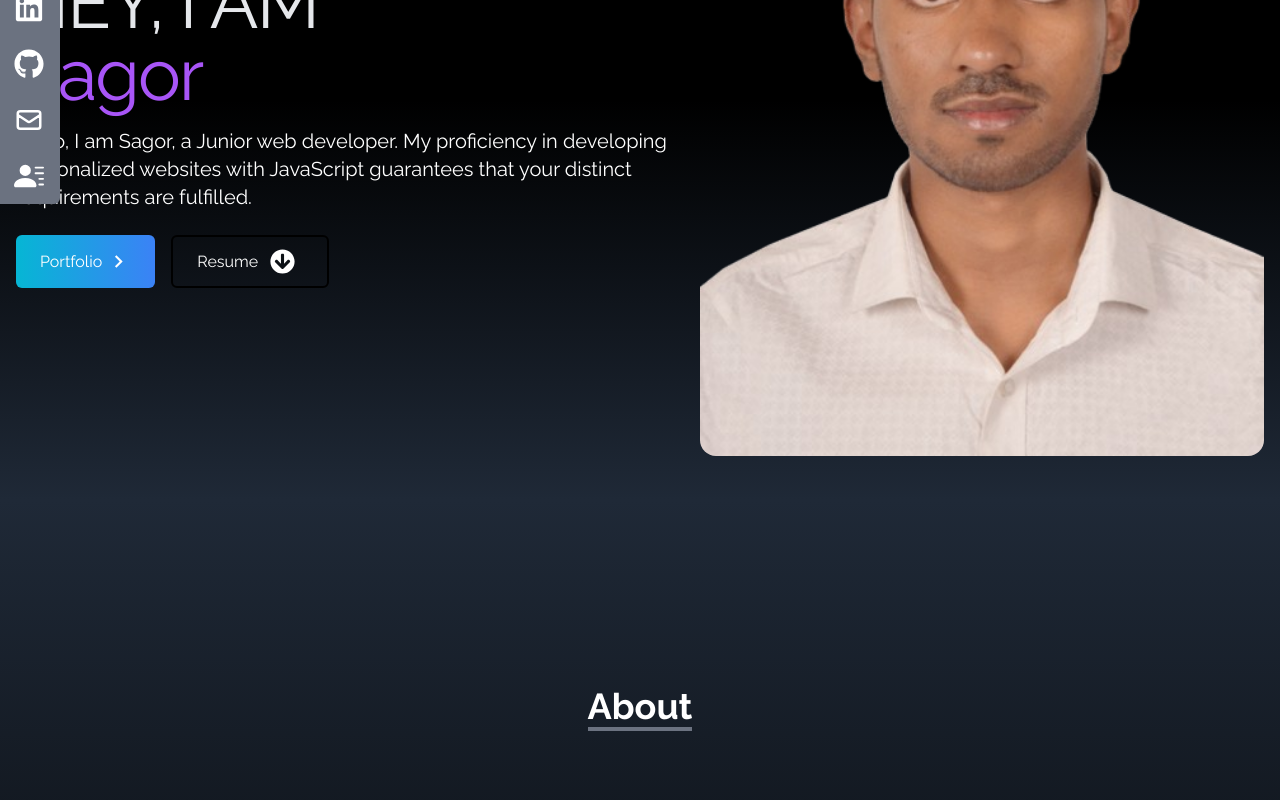
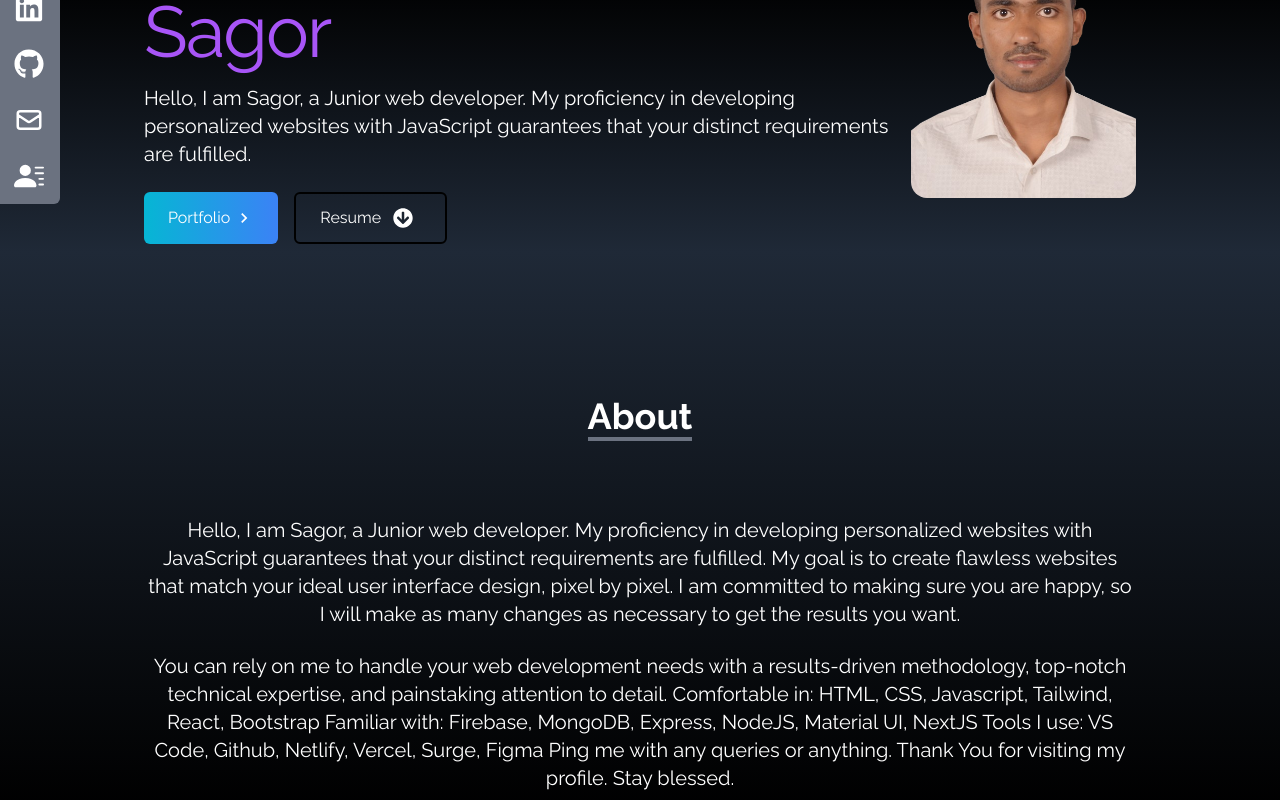
Before and after one commit to saagor16/sagorPortfolio, a React (Vite) app: page / in a window 1280 px wide. Shown: the part 300-1100 px from the top of the page. Built offline with nearby package versions, Linux system fonts and the light colour scheme.

Commit message:
all responsip done

```diff
--- a/src/App.jsx
+++ b/src/App.jsx
@@ -1,12 +1,11 @@
-import About from "./components/About";
-import Contact from "./components/Contact";
-import Experience from "./components/Experience";
-import Footer from "./components/Footer";
-import Home from "./components/Home";
-import Navbar from "./components/Navbar";
-import Portfolio from "./components/Portfolio";
-import SocialLinks from "./components/SocialLinks";
-
+import About from './components/About'
+import Contact from './components/Contact'
+import Experience from './components/Experience'
+import Footer from './components/Footer'
+import Home from './components/Home'
+import Navbar from './components/Navbar'
+import Portfolio from './components/Portfolio'
+import SocialLinks from './components/SocialLinks'
 
 function App() {
 
@@ -19,10 +18,10 @@ function App() {
      <Experience></Experience>
      <Contact></Contact>
       <Footer></Footer>
+    <SocialLinks></SocialLinks>
 
-    <SocialLinks></SocialLinks>
     </>
   )
 }
 
-export default App;
+export default App
--- a/src/components/About.jsx
+++ b/src/components/About.jsx
@@ -4,11 +4,12 @@ const About = () => {
   return (
     <div
       name="about"
-      className="w-full min-h-screen bg-gradient-to-b from-gray-800 to-black text-white flex items-center"
+      className="w-full bg-gradient-to-b from-gray-800 to-black text-white flex items-center"
     >
-      <div className="max-w-screen-lg p-4 mx-auto flex flex-col justify-center w-full h-full">
+      <div className="lg:pt-32 pt-10 mx-auto max-w-screen-lg">
+        <div className="p-4">
           <motion.div
-          className="pb-8 text-center"
+            className=" text-center"
             initial={{ opacity: 0, y: -50 }}
             animate={{ opacity: 1, y: 0 }}
             transition={{ duration: 1 }}
@@ -18,23 +19,23 @@ const About = () => {
             </p>
           </motion.div>
           <motion.p
-          className="text-lg sm:text-xl mt-10 sm:mt-20"
+            className="text-lg sm:text-xl mt-10 sm:mt-20 text-center"
             initial={{ opacity: 0, x: -100 }}
             animate={{ opacity: 1, x: 0 }}
             transition={{ duration: 1, delay: 0.5 }}
           >
             Hello, I am Sagor, a Junior web developer. My proficiency in
-          developing personalized websites with JavaScript guarantees that your
-          distinct requirements are fulfilled. My goal is to create flawless
-          websites that match your ideal user interface design, pixel by pixel.
-          I am committed to making sure you are happy, so I will make as many
-          changes as necessary to get the results you want.
+            developing personalized websites with JavaScript guarantees that
+            your distinct requirements are fulfilled. My goal is to create
+            flawless websites that match your ideal user interface design,
+            pixel by pixel. I am committed to making sure you are happy, so I
+            will make as many changes as necessary to get the results you want.
           </motion.p>
 
           <br />
 
           <motion.p
-          className="text-lg sm:text-xl"
+            className="text-lg sm:text-xl text-center"
             initial={{ opacity: 0, x: 100 }}
             animate={{ opacity: 1, x: 0 }}
             transition={{ duration: 1, delay: 1 }}
@@ -49,6 +50,7 @@ const About = () => {
           </motion.p>
         </div>
       </div>
+    </div>
   );
 };
 
--- a/src/components/Footer.jsx
+++ b/src/components/Footer.jsx
@@ -11,14 +11,14 @@ const Footer = () => {
   ];
 
   return (
-    <footer className="bg-gradient-to-b from-black to-gray-800">
-      <div className="container mx-auto py-8 px-4">
+    <footer className="bg-gradient-to-b from-black to-gray-800 py-8">
+      <div className="container mx-auto px-4">
         <h1 className="text-white text-center font-signature mb-8 text-3xl font-bold">Sagor</h1>
         <ul className="flex flex-wrap justify-center space-x-3 lg:space-x-6 mb-8">
           {links.map(({ id, link }) => (
             <li
               key={id}
-              className="lg:px-10 md:px-5 cursor-pointer capitalize font-medium text-gray-500 hover:scale-105 duration-200 relative inline-block pb-1 group hover:text-white"
+              className="px-4 md:px-5 cursor-pointer capitalize font-medium text-gray-500 hover:scale-105 duration-200 relative inline-block pb-1 group hover:text-white"
             >
               <Link to={link} smooth duration={500}>
                 {link}
@@ -27,7 +27,7 @@ const Footer = () => {
             </li>
           ))}
         </ul>
-        <div className="flex justify-center space-x-5">
+        <div className="flex justify-center lg:space-x-5 mb-8">
           <a
             href="https://github.com/saagor16"
             className="bg-gray-900 text-white text-2xl p-2.5 rounded-md inline-flex hover:bg-gray-700"
@@ -61,8 +61,8 @@ const Footer = () => {
             <FaFacebook />
           </a>
         </div>
-        <span className="block mt-10 text-gray-400 text-center text-sm">
-          Copyright © 2023. All rights are reserved
+        <span className="block text-center text-sm text-gray-400">
+          Copyright © 2023. All rights reserved.
         </span>
       </div>
     </footer>
--- a/src/components/Home.jsx
+++ b/src/components/Home.jsx
@@ -1,18 +1,19 @@
 import HeroImage from "../assets/heroImage.png";
 import { MdOutlineKeyboardArrowRight } from "react-icons/md";
 import { Link } from "react-scroll";
-import { TypeAnimation } from 'react-type-animation';
-import { motion } from 'framer-motion';
+import { TypeAnimation } from "react-type-animation";
+import { motion } from "framer-motion";
 import { FaArrowCircleDown } from "react-icons/fa";
 
 const Home = () => {
   return (
     <div
       name="home"
-      className="min-h-screen w-full bg-gradient-to-b from-black via-black to-gray-800 flex items-center"
+      className=" w-full bg-gradient-to-b from-black via-black to-gray-800"
     >
-      <div className="w-full mx-auto flex flex-col-reverse md:flex-row items-center justify-center h-full px-4 ">
-        <div className="flex flex-col justify-center h-full mt-8 md:mt-0">
+      <div className="md:pt-40 pt-28">
+        <div className="max-w-screen-lg mx-auto flex flex-col lg:flex-row items-center justify-center h-full px-4">
+          <div className="flex flex-col justify-center h-full text-center items-center lg:text-start lg:items-start">
             <TypeAnimation
               sequence={[
                 "Front-end Developer",
@@ -24,7 +25,7 @@ const Home = () => {
               ]}
               speed={50}
               repeat={Infinity}
-            className="font-bold text-gray-400 text-lg sm:text-xl md:text-3xl lg:text-5xl italic mb-4"
+              className="font-bold text-gray-400 text-xl md:text-3xl lg:text-5xl italic mb-4"
             />
 
             <motion.p
@@ -32,48 +33,50 @@ const Home = () => {
               whileInView={{ opacity: 1 }}
               viewport={{ once: true }}
               transition={{ duration: 1, delay: 0.5 }}
-            className="text-gray-200 text-3xl sm:text-4xl md:text-5xl lg:text-7xl tracking-tight mb-4"
+              className="text-gray-200 text-2xl md:text-5xl lg:text-7xl tracking-tight mb-4"
             >
               HEY, I AM <br />
               <span className="text-purple-500">Sagor</span>
             </motion.p>
-          <p className="text-white text-base sm:text-lg md:text-xl mb-4">
-            Hello, I am Sagor, a Junior web developer. My proficiency in developing personalized websites with JavaScript guarantees that your distinct requirements are fulfilled.
+            <p className="text-white text-base md:text-lg lg:text-xl">
+              Hello, I am Sagor, a Junior web developer. My proficiency in
+              developing personalized websites with JavaScript guarantees that your distinct requirements are fulfilled.
             </p>
 
-          <div className="flex flex-col md:flex-row gap-4">
+            <div className="flex flex-col md:flex-row gap-4 mt-4">
               <Link
                 to="portfolio"
                 smooth
                 duration={500}
-              className="group text-white w-fit px-6 py-3 my-2 flex items-center rounded-md bg-gradient-to-r from-cyan-500 to-blue-500 cursor-pointer"
+                className="group text-white w-fit px-4 py-2 md:px-6 md:py-3 my-2 flex items-center rounded-md bg-gradient-to-r from-cyan-500 to-blue-500 cursor-pointer text-sm md:text-base"
               >
                 Portfolio
                 <span className="group-hover:rotate-90 duration-300">
-                <MdOutlineKeyboardArrowRight size={25} className="ml-1" />
+                  <MdOutlineKeyboardArrowRight size={20} className="ml-1 md:size-25" />
                 </span>
               </Link>
               <a
-              href='/resume.pdf'
+                href="/resume.pdf"
                 target="_blank"
                 rel="noreferrer"
                 download={true}
-              className="group text-white w-fit px-6 py-3 my-2 flex items-center rounded-md hover:bg-gradient-to-r from-cyan-500 to-blue-500 cursor-pointer border-2 border-black"
+                className="group text-white w-fit px-4 py-2 md:px-6 md:py-3 my-2 flex items-center rounded-md hover:bg-gradient-to-r from-cyan-500 to-blue-500 cursor-pointer border-2 border-black text-sm md:text-base"
               >
                 Resume
                 <span className="px-2">
-                <FaArrowCircleDown size={25} className="ml-1" />
+                  <FaArrowCircleDown size={20} className="ml-1 md:size-25" />
                 </span>
               </a>
             </div>
           </div>
 
-        <div className="flex justify-center md:justify-end w-full mb-8 md:mb-0">
+          <div className="flex justify-center mt-8 lg:mt-0">
             <img
               src={HeroImage}
               alt="my profile"
-            className="rounded-2xl w-2/3 sm:w-1/2 md:w-full"
+              className="rounded-2xl w-5/6 sm:w-2/3 lg:w-full"
             />
+          </div>
         </div>
       </div>
     </div>
--- a/src/components/Navbar.jsx
+++ b/src/components/Navbar.jsx
@@ -2,7 +2,7 @@ import { useState } from "react";
 import { FaBars, FaTimes } from "react-icons/fa";
 import { Link } from "react-scroll";
 
-const NavBar = () => {
+const Navbar = () => {
   const [nav, setNav] = useState(false);
 
   const links = [
@@ -84,4 +84,4 @@ const NavBar = () => {
   );
 };
 
-export default NavBar;
+export default Navbar;
--- a/src/components/Portfolio.jsx
+++ b/src/components/Portfolio.jsx
@@ -63,7 +63,7 @@ const Portfolio = () => {
       id="projects"
       name="portfolio"
     >
-      <div className="max-w-screen-lg p-4 mx-auto flex flex-col justify-center w-full h-full">
+      <div className="lg:pt-32 pt-10  max-w-screen-lg p-4 mx-auto flex flex-col justify-center w-full h-full">
         <h2 className="text-4xl font-bold text-center pb-2">Projects</h2>
         <span className="text-lg text-center block mt-2 mb-8">All of my projects</span>
         <div className="grid sm:grid-cols-1 md:grid-cols-2 gap-8 mx-auto px-4 sm:px-0">
```
Also changed, not shown: src/components/Contact.jsx (+12 -12 lines), src/components/Experience.jsx (+16 -19 lines). Lines whose indentation alone changed are shown as unchanged.
